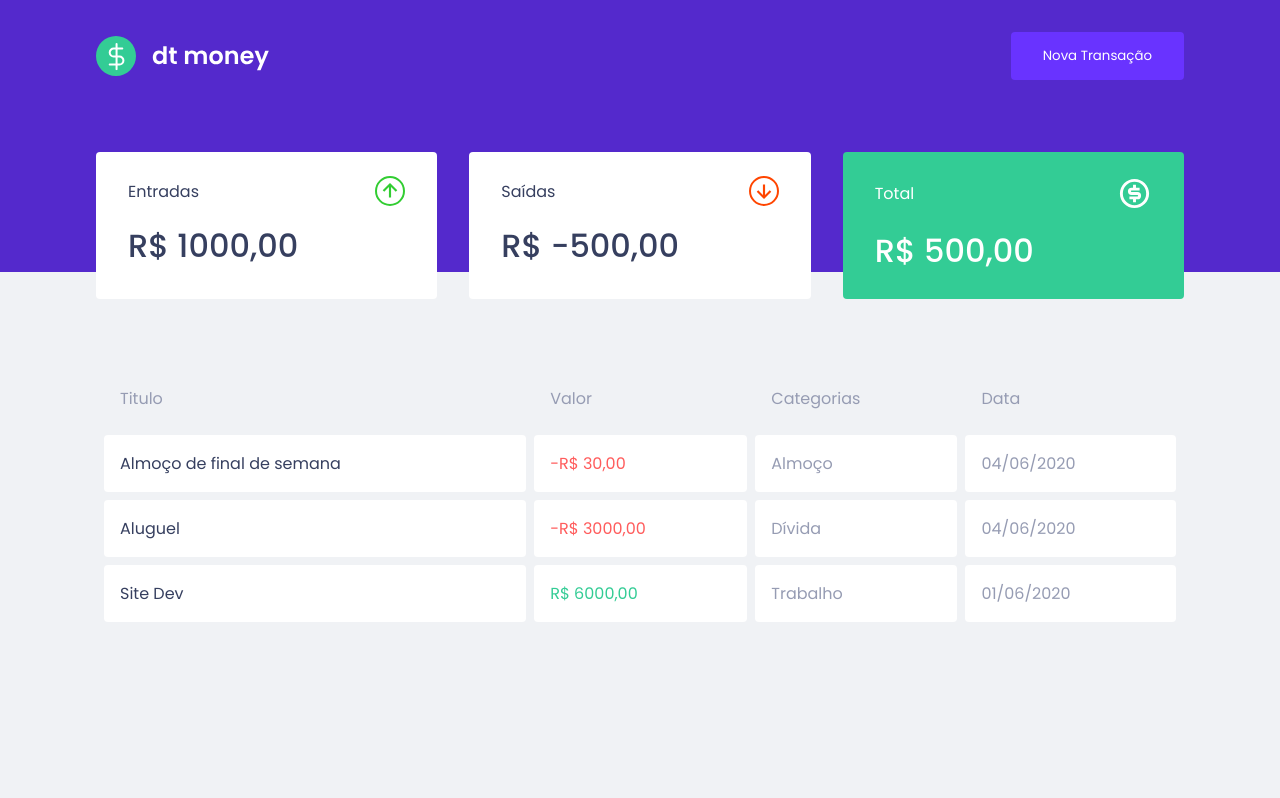
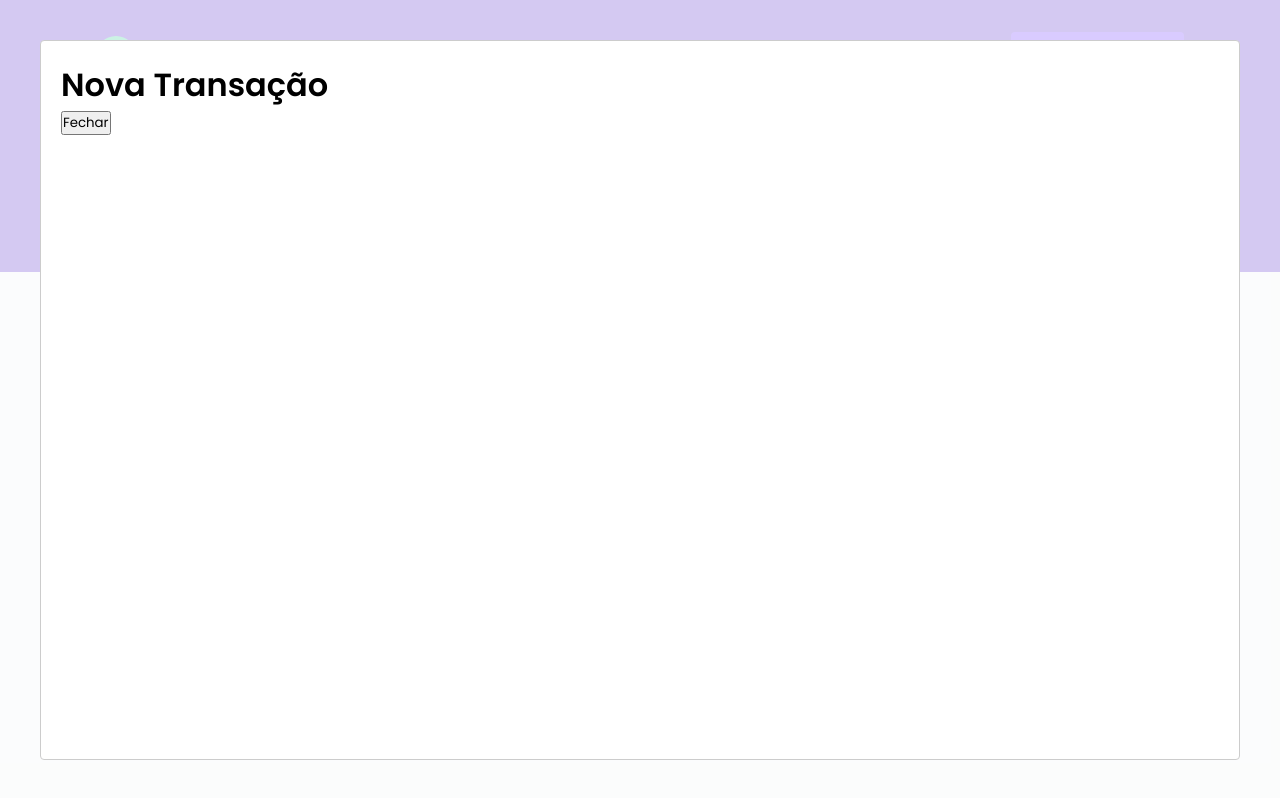
Before and after one commit to israelcena/ismoney, a React (Create React App) app: page / in a window 1280 px wide. Both pictures are taken after a click on the button "Nova Transação". Built offline with nearby package versions, Linux system fonts and the light colour scheme; no server answers; a web font is replaced by a local one; what miragejs would draw is missing.

Commit message:
create modal element

```diff
--- a/src/App.tsx
+++ b/src/App.tsx
@@ -1,12 +1,39 @@
+import { useState } from "react";
+
 import { Dashboard } from "./components/Dashboard";
 import { Header } from "./components/Header";
+import Modal from "react-modal";
+
 import { GlobalStyle } from "./styles/global";
 
+Modal.setAppElement("#root");
+
 export function App() {
+	const [isNewTransactionModalOpen, setIsNewTransactionModalOpen] =
+		useState(false);
+
+	function handleOpenNewTransactionModal() {
+		setIsNewTransactionModalOpen(true);
+	}
+
+	function handleCloseNewTransactionModal() {
+		setIsNewTransactionModalOpen(false);
+	}
+
 	return (
 		<>
-			<Header />
+			<Modal
+				isOpen={isNewTransactionModalOpen}
+				onRequestClose={handleCloseNewTransactionModal}
+			>
+				<h1>Nova Transação</h1>
+				<button type="button" onClick={handleCloseNewTransactionModal}>
+					Fechar
+				</button>
+			</Modal>
+			<Header onOpenNewTransactionModal={handleOpenNewTransactionModal} />
 			<Dashboard />
+
 			<GlobalStyle />
 		</>
 	);
--- a/src/components/Header/index.tsx
+++ b/src/components/Header/index.tsx
@@ -1,12 +1,18 @@
 import logoImg from "../../assets/logo.svg";
 import { Container, Content } from "./styles";
 
-export function Header() {
+interface HeaderProps {
+	onOpenNewTransactionModal: () => void;
+}
+
+export function Header({ onOpenNewTransactionModal }: HeaderProps) {
 	return (
 		<Container>
 			<Content>
 				<img src={logoImg} alt="IS Money" />
-				<button type="button">Nova Transação</button>
+				<button type="button" onClick={onOpenNewTransactionModal}>
+					Nova Transação
+				</button>
 			</Content>
 		</Container>
 	);
```
